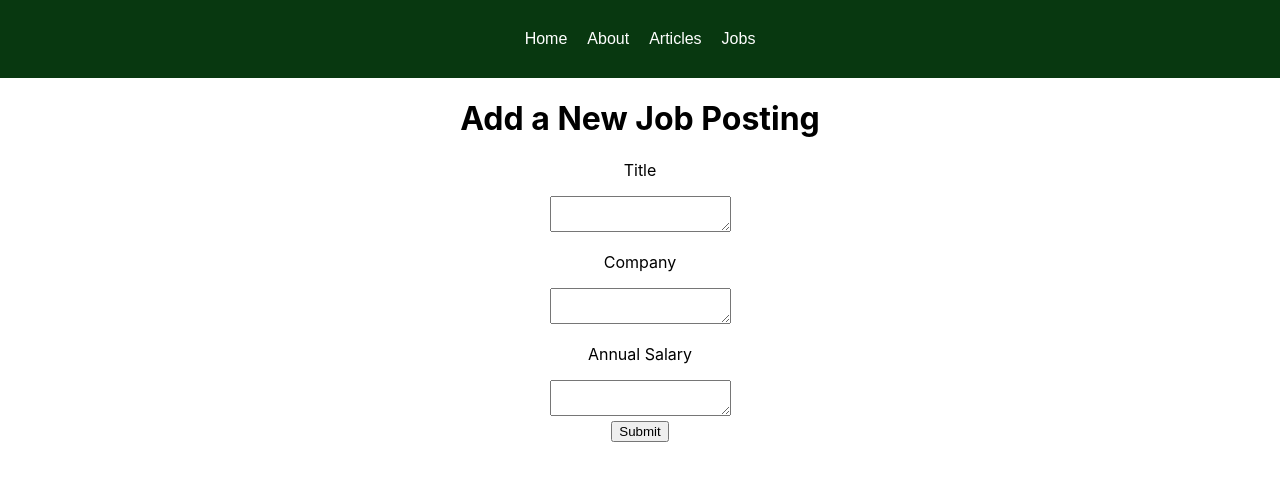
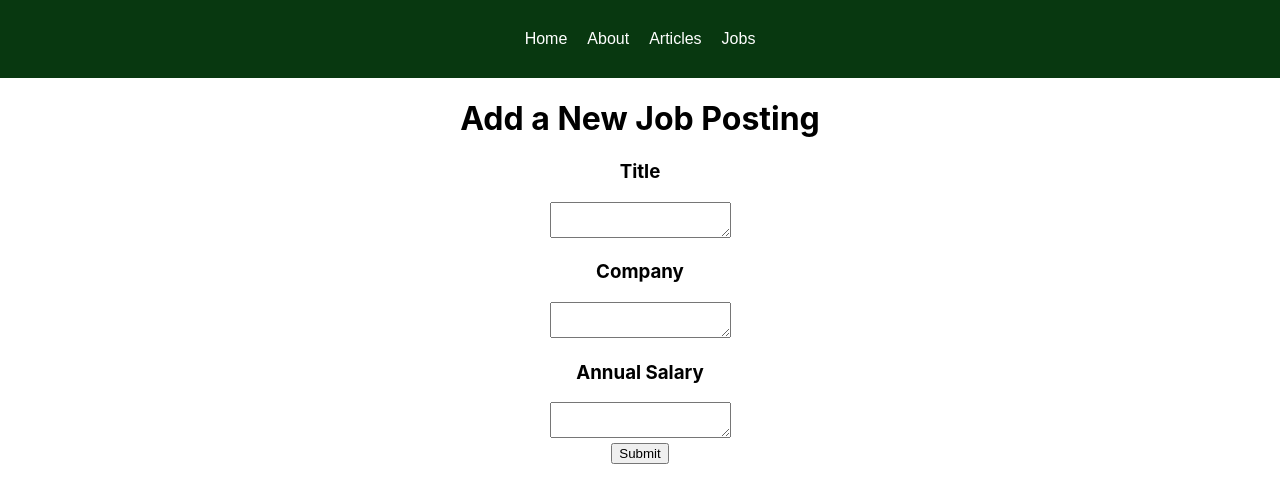
Before and after one commit to asherbay/gear_trader, a React (Create React App) app in the folder client/: page /jobs/new in a window 1280 px wide. Shown: the top 502 px of the page. Built offline with nearby package versions, Linux system fonts and the light colour scheme.

Commit message:
Jobs CRUD done

```diff
--- a/client/src/components/JobForm.js
+++ b/client/src/components/JobForm.js
@@ -34,15 +34,15 @@ const JobForm = () => {
         <div>
             <h1>{params.id ? "" : "Add a New Job Posting"}</h1>
             <form onSubmit={handleSubmit}>
-            <p>Title</p>
+            <h3>Title</h3>
                 <textarea
                     value={title}
                     onChange={(x) => { setTitle(x.target.value)}} />
-            <p>Company</p>
+            <h3>Company</h3>
                     <textarea
                     value={company}
                     onChange={(x) => { setCompany(x.target.value)}} />
-            <p>Annual Salary</p>
+            <h3>Annual Salary</h3>
                     <textarea
                     value={salary}
                     onChange={(x) => { setSalary(x.target.value)}} />
--- a/client/src/components/JobShow.js
+++ b/client/src/components/JobShow.js
@@ -7,7 +7,7 @@ const JobShow = () => {
     const [job, setJob] = useState("");
     const navigate = useNavigate();
     const params = useParams();
-    const [showEdit, setShowEdit] = useState(false);
+    const [showEdit, setShowEdit] = useState(true);
 
     useEffect(() => {
       getJob();
@@ -25,18 +25,28 @@ const JobShow = () => {
       await axios.delete(`/api/jobs/${params.id}`);
       navigate("/jobs");
     };
+
+    if (showEdit) {
         return(
             <div>
                 <h3> {job.title}</h3>
                 <p>At {job.company}</p>
                 <p>Annual Salary: ${job.salary}</p>
                 <button onClick={() => setShowEdit(!showEdit)}>
-            {showEdit ? "Hide" : "Update"}
+                 {showEdit ? "Update" : "Hide"}
                 </button>
                 <button onClick={()=>deleteJob()} >Delete</button>
-         {showEdit && <JobForm state={{ job }}/>}
             </div>
-    );
+        )}else {
+           return(
+            <div>
+                <JobForm state={{ job }}/>
+                <br />
+                <button onClick={() => setShowEdit(!showEdit)}>
+                 {showEdit ? "Update" : "Back"}
+                </button>
+            </div>
+  )}
 }
 
 export default JobShow;
--- a/client/src/components/Jobs.js
+++ b/client/src/components/Jobs.js
@@ -20,9 +20,10 @@ const Jobs = () => {
         return jobs.map((job) => {
             return(
                 <div>
-                    <Link to={`/jobs/${job.id}`} state={{ job }}><h3>{job.title}</h3></Link>
+                    <h3>{job.title}</h3>
                     <p>{job.company}</p>
                     <p>$ {job.salary}</p>
+                    <Link to={`/jobs/${job.id}`} state={{ job }}><button>View</button></Link>
                 </div>
         )}
     )}
```
Lines whose indentation alone changed are shown as unchanged.
